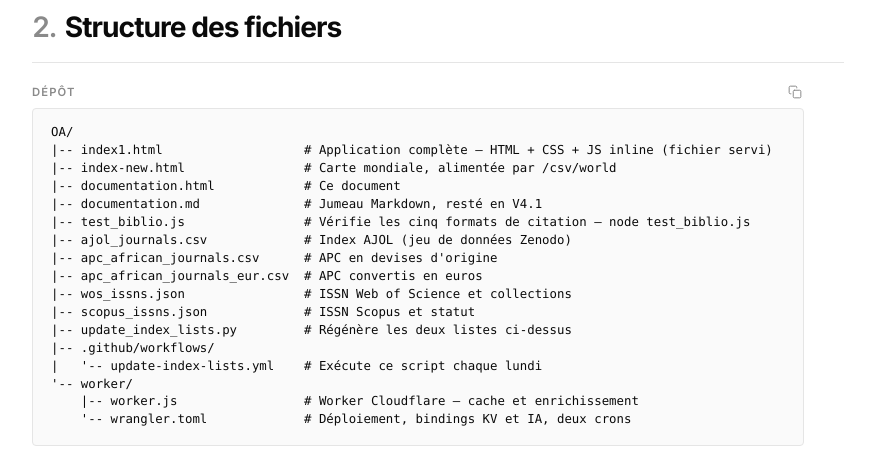
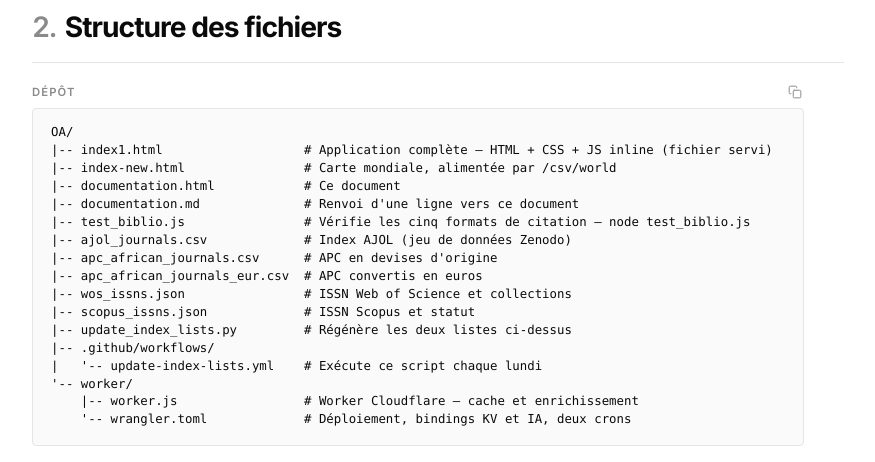
Before and after one commit to ynnonazaline/doaj-oa-observatory, a plain HTML site: page documentation.html in a window 1280 px wide. Shown: the part 1900-2362 px from the top of the page, without its empty margins (350-1225 px from the left). Drawn offline with Linux system fonts and the light colour scheme.

Commit message:
Reduce documentation.md to a pointer to documentation.html
Two documents for one subject, and the Markdown twin was the one that fell
behind: still V4.1, nine of its twelve sections describing the June 2026 state,
no visualization catalogue, no enrichment cache, and a browser cache announced
at 31 days where the code applies 7. Keep the path alive with a pointer rather
than delete the file; the V4.1 text stays in history at 00e0116.

Co-Authored-By: Claude Opus 5 <noreply@anthropic.com>

```diff
--- a/documentation.html
+++ b/documentation.html
@@ -1391,7 +1391,7 @@ Worker Cloudflare (worker/worker.js)
 |-- index1.html                   # Application complète — HTML + CSS + JS inline (fichier servi)
 |-- index-new.html                # Carte mondiale, alimentée par /csv/world
 |-- documentation.html            # Ce document
-|-- documentation.md              # Jumeau Markdown, resté en V4.1
+|-- documentation.md              # Renvoi d'une ligne vers ce document
 |-- test_biblio.js                # Vérifie les cinq formats de citation — node test_biblio.js
 |-- ajol_journals.csv             # Index AJOL (jeu de données Zenodo)
 |-- apc_african_journals.csv      # APC en devises d'origine
```
Also changed, not shown: 1 other file.
